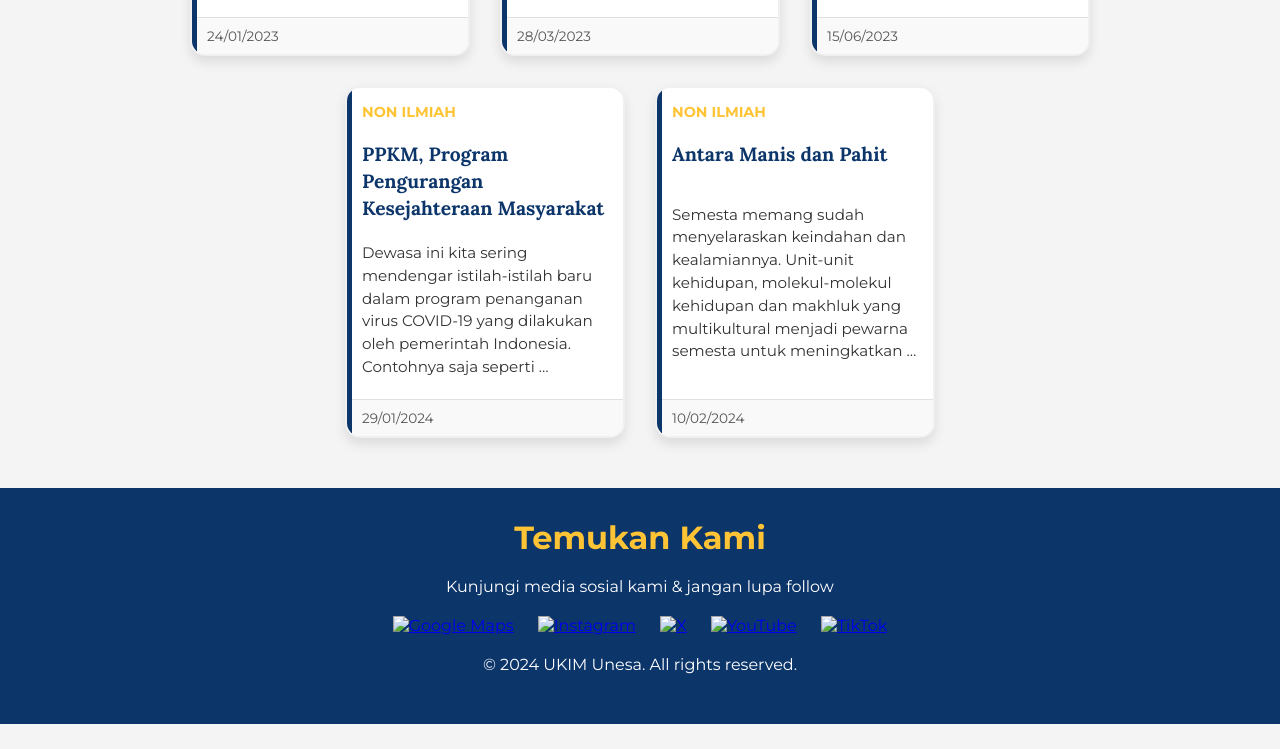
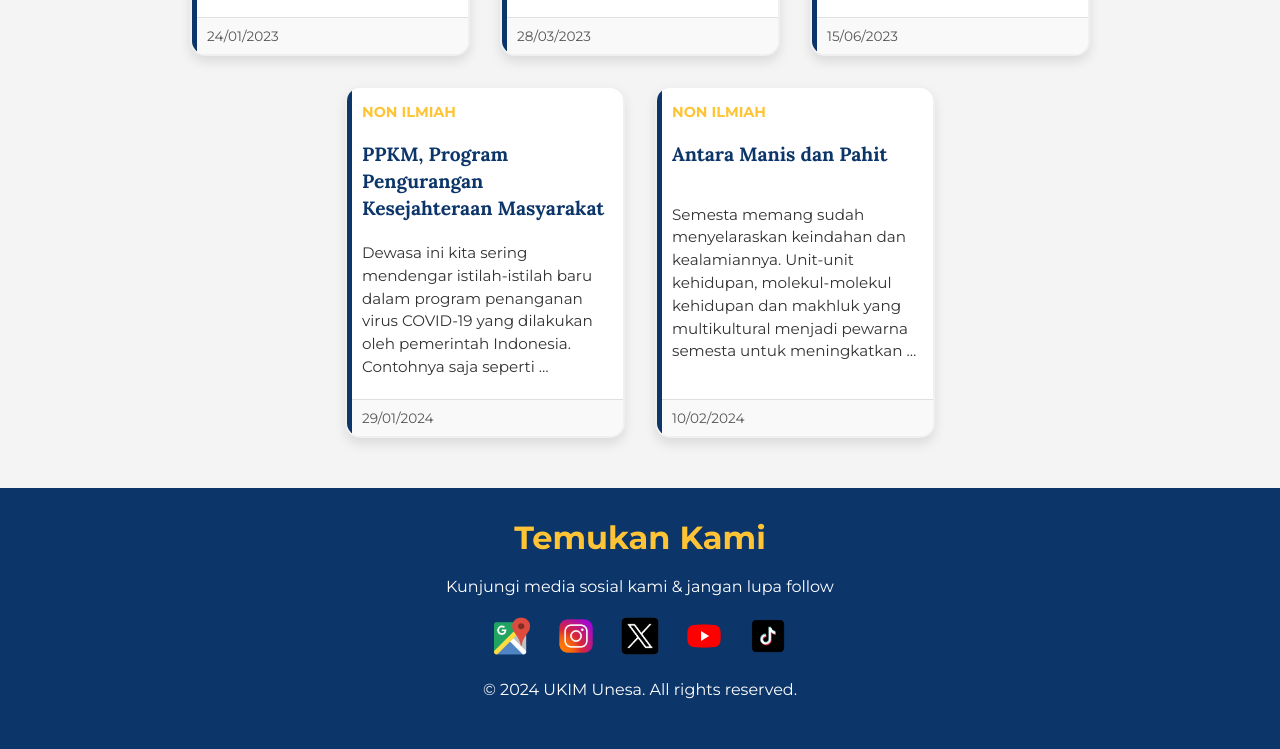
Before and after one commit to AhmadDiksa/UKIM_UNESA, a plain HTML site: page karyacipta.html in a window 1280 px wide. Shown: the part 741-1490 px from the top of the page. Before the commit the page ends 1465 px from the top, so only its background shows below. Drawn offline with Linux system fonts and the light colour scheme; the site is published under a folder, as on GitHub Pages, so addresses that start at the root find nothing.

Commit message:
Update karyacipta.html

```diff
--- a/karyacipta.html
+++ b/karyacipta.html
@@ -16,7 +16,7 @@
             <div class="logo-nav-container">
                 <div class="logo">UKIM Unesa</div>
                 <ul class="nav-links">
-                    <li><a href="beranda.html">Home</a></li>
+                    <li><a href="index.html">Home</a></li>
                     <li><a href="karyacipta.html">Karya Cipta</a></li>
                     <li><a href="event.html">Event</a></li>
                 </ul>
@@ -88,11 +88,11 @@
         <h2>Temukan Kami</h2>
         <p>Kunjungi media sosial kami & jangan lupa follow</p>
         <div class="social-icons">
-            <a href="#"><img src="/asset/google-maps.png" alt="Google Maps"></a>
-            <a href="#"><img src="/asset/instagram.png" alt="Instagram"></a>
-            <a href="#"><img src="/asset/x.png" alt="X"></a>
-            <a href="#"><img src="/asset/youtube.png" alt="YouTube"></a>
-            <a href="#"><img src="/asset/tiktok.png" alt="TikTok"></a>
+            <a href="#"><img src="./asset/google-maps.png" alt="Google Maps"></a>
+            <a href="#"><img src="./asset/instagram.png" alt="Instagram"></a>
+            <a href="#"><img src="./asset/x.png" alt="X"></a>
+            <a href="#"><img src="./asset/youtube.png" alt="YouTube"></a>
+            <a href="#"><img src="./asset/tiktok.png" alt="TikTok"></a>
         </div>
         <p>&copy; 2024 UKIM Unesa. All rights reserved.</p>
     </footer>
```
